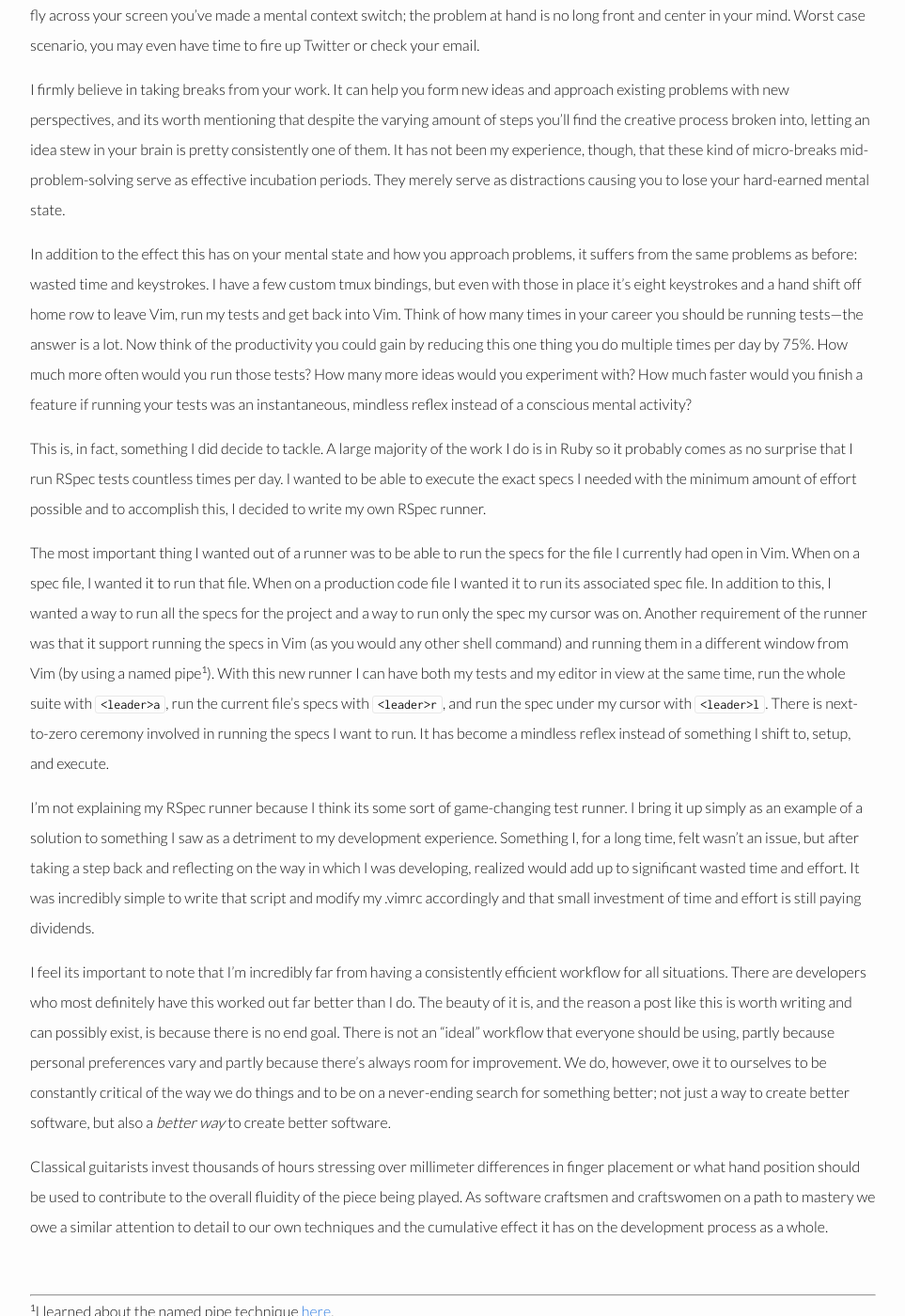
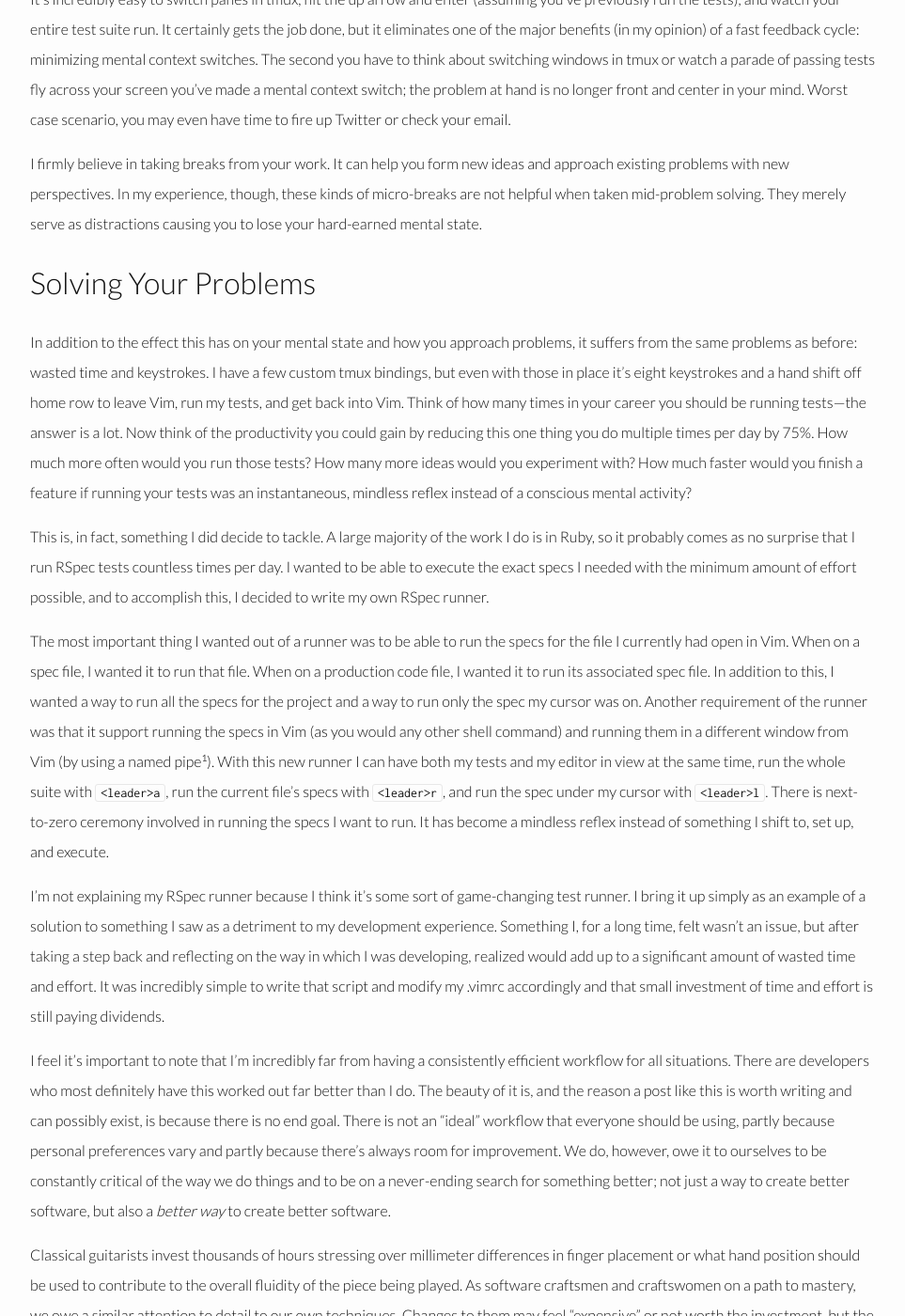
Before and after one commit to aaronlahey/aaronlahey.github.io, a Jekyll site: the page built from _posts/2014-11-29-the-cumulative-effect-of-inefficient-workflows.markdown, in a window 1280 px wide and 1400 px high, scrolled down 1700 px. Shown: the whole window at 94% size, without its empty margins (158-1121 px from the left). Built offline with Jekyll 4.4.1, drawn with Linux system fonts in a browser that asks for light colours; some of the changed text lies outside the part shown.

Commit message:
update workflows blog to match feedback

```diff
--- a/_posts/2014-11-29-the-cumulative-effect-of-inefficient-workflows.markdown
+++ b/_posts/2014-11-29-the-cumulative-effect-of-inefficient-workflows.markdown
@@ -5,10 +5,10 @@ date:   2014-11-29
 categories: workflows
 ---
 
-In 2009, I started an internship at a Los Angeles based audio/video post
+In 2009, I started an internship at a Los Angeles-based audio/video post
 production studio. The audio engineer I was learning from was an avid musician
-just like myself and we quickly bonded over our mutual interest of recording and
-producing music. One day we started talking about audio equipment and I
+just like myself, and we quickly bonded over our mutual interest of recording and
+producing music. One day we started talking about audio equipment, and I
 mentioned how I thought it was ridiculous that anyone could justify spending
 thousands of dollars on a vintage piece of outboard equipment. After all, when
 you’re producing a song it’s not at all uncommon to have 25 or 50 tracks of
@@ -43,15 +43,17 @@ on time, on budget, and meet or exceed any quality expectations. However, as
 *producers*, we should always be focused on whether the *act of producing* is as
 efficient as it could be.
 
+##The Seemingly Insignificant
+
 It wasn’t until I started working with other developers that I really started
 thinking about inefficiencies in development workflows. I remember the first
 moment it popped into my head… I was pair programming with a colleague and the
 code we were working on lived near the bottom of the file. I don’t remember
 exactly why I needed to jump to the top of the file (I probably needed to
 `require` something), but I proceeded to type: `shift, colon, one, enter`. I’m sure
-my pair grit his teeth a little but nothing was said. I did my business at the
-top of the file and to get back to the bottom I typed `shift, colon, nine, nine,
-nine, nine, enter`. That was obviously too much for him to bear so he promptly
+my pair grit his teeth a little, but didn't say anything. I did my business at the
+top of the file, and to get back to the bottom I typed `shift, colon, nine, nine,
+nine, nine, enter`. That was obviously too much for him to bear, so he promptly
 chuckled and informed me that I could get to the bottom of a file simply by
 typing `G`.
 
@@ -79,25 +81,24 @@ feedback loop.
 
 It’s incredibly easy to switch panes in tmux, hit the up arrow and enter
 (assuming you’ve previously run the tests), and watch your entire test suite
-run. It certainly gets the job done but it eliminates one of the major benefits
+run. It certainly gets the job done, but it eliminates one of the major benefits
 (in my opinion) of a fast feedback cycle: minimizing mental context switches.
 The second you have to think about switching windows in tmux or watch a parade
 of passing tests fly across your screen you’ve made a mental context switch; the
-problem at hand is no long front and center in your mind. Worst case scenario,
+problem at hand is no longer front and center in your mind. Worst case scenario,
 you may even have time to fire up Twitter or check your email.
 
 I firmly believe in taking breaks from your work. It can help you form new ideas
-and approach existing problems with new perspectives, and its worth mentioning
-that despite the varying amount of steps you’ll find the creative process broken
-into, letting an idea stew in your brain is pretty consistently one of them. It
-has not been my experience, though, that these kind of micro-breaks
-mid-problem-solving serve as effective incubation periods. They merely serve as
-distractions causing you to lose your hard-earned mental state.
+and approach existing problems with new perspectives. In my experience, though,
+these kinds of micro-breaks are not helpful when taken mid-problem solving.
+They merely serve as distractions causing you to lose your hard-earned mental state.
+
+##Solving Your Problems
 
 In addition to the effect this has on your mental state and how you approach
 problems, it suffers from the same problems as before: wasted time and
 keystrokes. I have a few custom tmux bindings, but even with those in place it’s
-eight keystrokes and a hand shift off home row to leave Vim, run my tests and
+eight keystrokes and a hand shift off home row to leave Vim, run my tests, and
 get back into Vim. Think of how many times in your career you should be running
 tests—the answer is a lot. Now think of the productivity you could gain by
 reducing this one thing you do multiple times per day by 75%. How much more
@@ -106,14 +107,14 @@ How much faster would you finish a feature if running your tests was an
 instantaneous, mindless reflex instead of a conscious mental activity?
 
 This is, in fact, something I did decide to tackle. A large majority of the work
-I do is in Ruby so it probably comes as no surprise that I run RSpec tests
+I do is in Ruby, so it probably comes as no surprise that I run RSpec tests
 countless times per day. I wanted to be able to execute the exact specs I needed
-with the minimum amount of effort possible and to accomplish this, I decided to
+with the minimum amount of effort possible, and to accomplish this, I decided to
 write my own RSpec runner.
 
 The most important thing I wanted out of a runner was to be able to run the
 specs for the file I currently had open in Vim. When on a spec file, I wanted it
-to run that file. When on a production code file I wanted it to run its
+to run that file. When on a production code file, I wanted it to run its
 associated spec file. In addition to this, I wanted a way to run all the specs
 for the project and a way to run only the spec my cursor was on. Another
 requirement of the runner was that it support running the specs in Vim (as you
@@ -123,18 +124,18 @@ tests and my editor in view at the same time, run the whole suite with
 `<leader>a`, run the current file’s specs with `<leader>r`, and run the spec under
 my cursor with `<leader>l`. There is next-to-zero ceremony involved in running
 the specs I want to run. It has become a mindless reflex instead of something
-I shift to, setup, and execute.
+I shift to, set up, and execute.
 
-I’m not explaining my RSpec runner because I think its some sort of
+I’m not explaining my RSpec runner because I think it's some sort of
 game-changing test runner. I bring it up simply as an example of a solution to
 something I saw as a detriment to my development experience. Something I, for a
 long time, felt wasn’t an issue, but after taking a step back and reflecting on
-the way in which I was developing, realized would add up to significant wasted
-time and effort. It was incredibly simple to write that script and modify my
+the way in which I was developing, realized would add up to a significant amount of
+wasted time and effort. It was incredibly simple to write that script and modify my
 .vimrc accordingly and that small investment of time and effort is still paying
 dividends.
 
-I feel its important to note that I’m incredibly far from having a consistently
+I feel it's important to note that I’m incredibly far from having a consistently
 efficient workflow for all situations. There are developers who most definitely
 have this worked out far better than I do. The beauty of it is, and the reason a
 post like this is worth writing and can possibly exist, is because there is no
@@ -148,9 +149,10 @@ software.
 Classical guitarists invest thousands of hours stressing over millimeter
 differences in finger placement or what hand position should be used to
 contribute to the overall fluidity of the piece being played. As software
-craftsmen and craftswomen on a path to mastery we owe a similar attention to
-detail to our own techniques and the cumulative effect it has on the development
-process as a whole.
+craftsmen and craftswomen on a path to mastery, we owe a similar attention to
+detail to our own techniques. Changes to them may feel "expensive" or not worth
+the investment, but the cumulative effect they have on the development
+process as a whole can be quite significant.
 
 <hr />
 
```
Also changed, not shown: other parts of _posts/2014-11-29-the-cumulative-effect-of-inefficient-workflows.markdown (+8 -8 lines).
